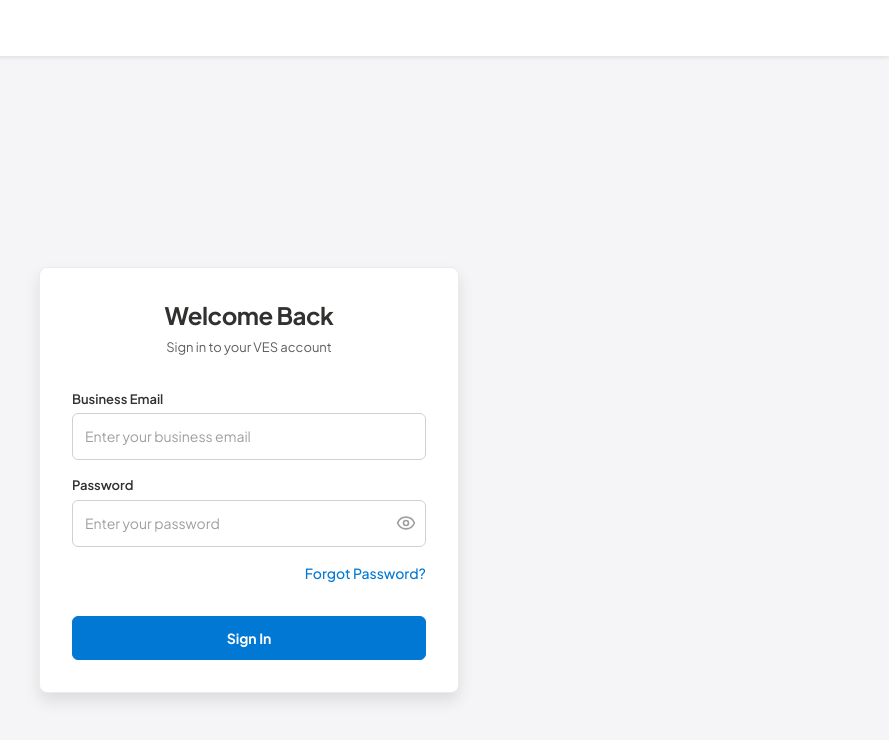
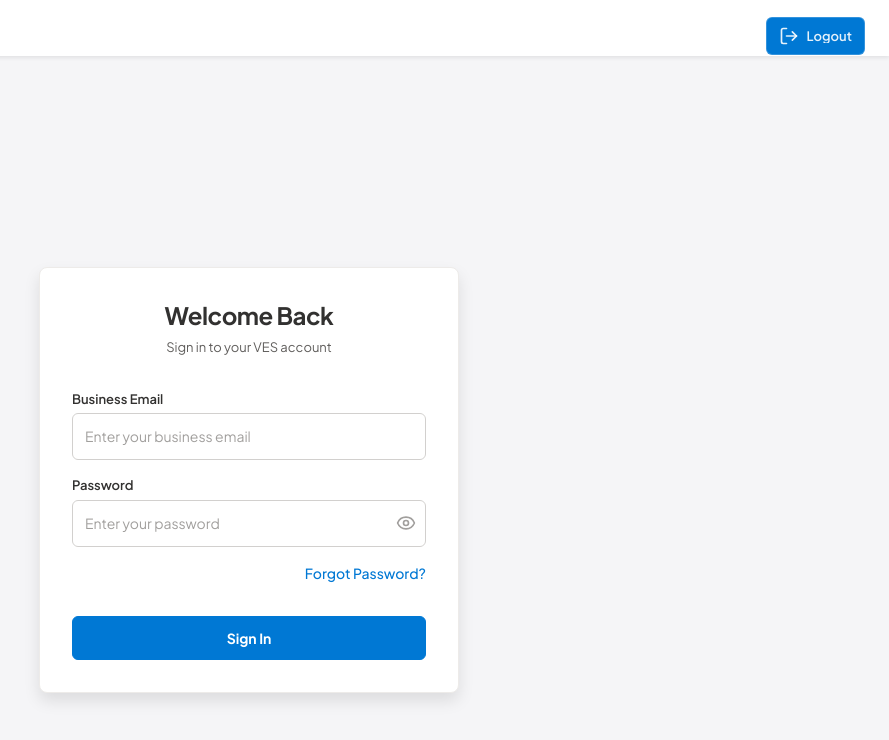
Before and after one commit to Fakhruddins128/VOS-online, a React (Vite) app in the folder frontend/: page /login in a window 1280 px wide. Shown: the top 740 px of the page, without its empty margins (391-1280 px from the left). Built offline with nearby package versions, Linux system fonts and the light colour scheme; no server answers; sample sign-in values are in the browser's storage.

Commit message:
Update Navbar.css

```diff
--- a/frontend/src/components/Navbar.css
+++ b/frontend/src/components/Navbar.css
@@ -135,7 +135,7 @@
 .navbar-menu .logout-btn {
   color: rgba(255, 255, 255, 0.9);
   border-color: rgba(255, 255, 255, 0.2);
-  background: transparent;
+  background: #0078d4;
   cursor: pointer;
   font-family: inherit;
   font-size: var(--dynamics-font-size-sm);
```
